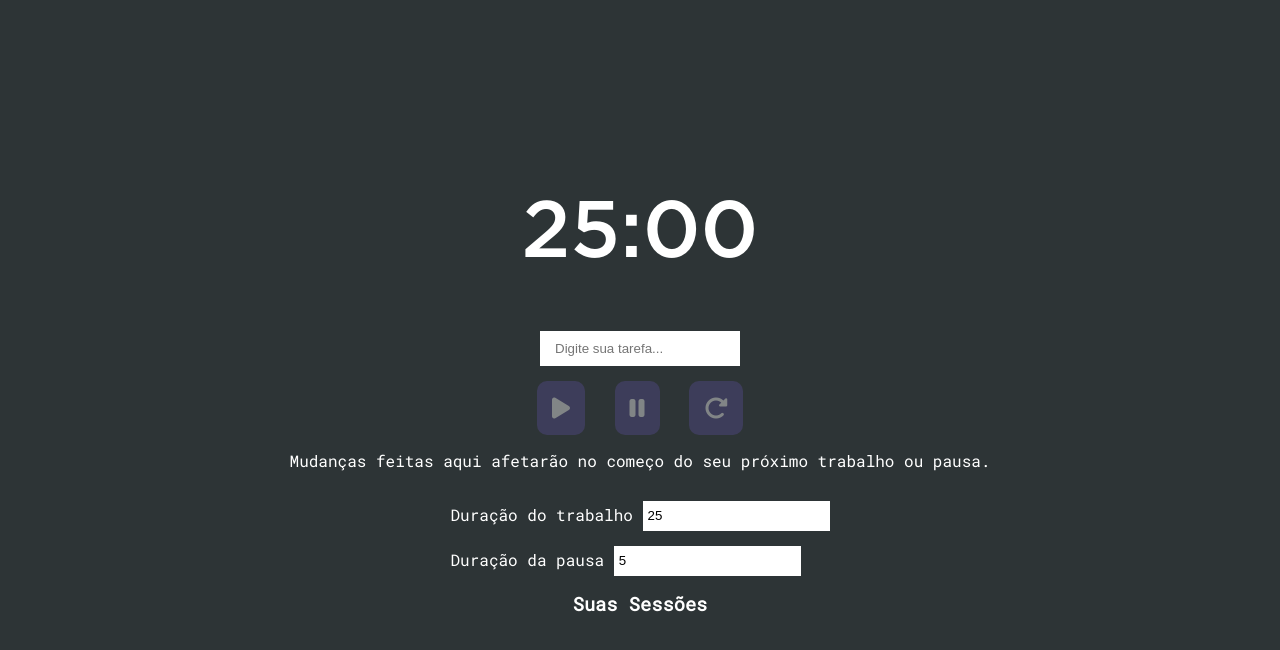
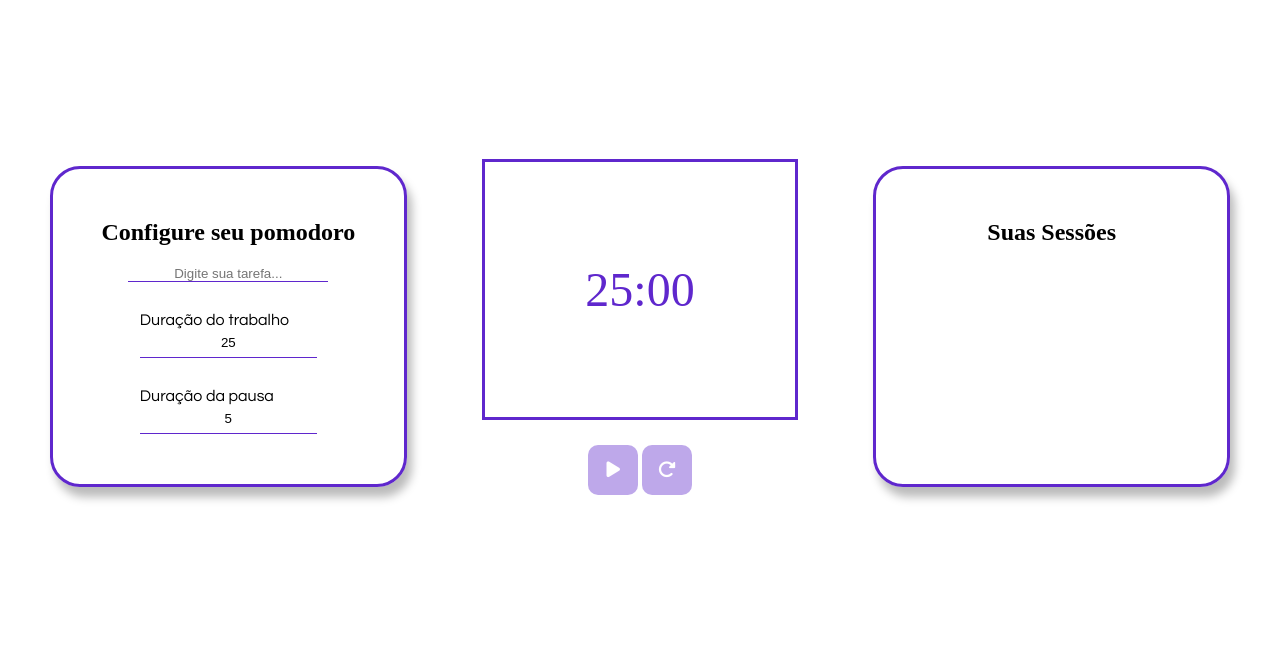
Before and after one commit to gitlherme/pomodoro-clock, a plain HTML site: page index.html in a window 1280 px wide. Drawn offline with Linux system fonts and the light colour scheme; a web font is replaced by a local one.

Commit message:
add changeButton and modify css

```diff
--- /dev/null
+++ b/css/scss/_base.scss
@@ -0,0 +1,7 @@
+* {
+  margin: 0;
+  padding: 0;
+  box-sizing: border-box;
+}
+
+$primary-color: #5f27cd;
--- /dev/null
+++ b/css/scss/_components.scss
@@ -0,0 +1,69 @@
+input {
+  border: none;
+}
+
+input.input-number {
+  height: 30px;
+  border-bottom: 1px solid $primary-color;
+  background-color: transparent;
+  text-align: center;
+}
+
+input::-webkit-outer-spin-button,
+input::-webkit-inner-spin-button {
+    /* display: none; <- Crashes Chrome on hover */
+    -webkit-appearance: none;
+    margin: 0; /* <-- Apparently some margin are still there even though it's hidden */
+}
+
+input[type=number] {
+    -moz-appearance:textfield;
+}
+
+button.btn {
+  width: 50px;
+  height: 50px;
+  cursor: pointer;
+  border-radius: 20%;
+  border: none;
+  opacity: .4;
+  background-color: $primary-color;
+  color: #FFF;
+  font-size: 18px;
+  transform: all 2s ease-in-out;
+}
+
+button.btn{
+  &:hover {
+    opacity: 1;
+  }
+}
+
+#clock {
+  border: 3px solid $primary-color;
+  margin-bottom: 25px;
+  font-size: 48px;
+  padding: 100px;
+  color: $primary-color;
+  font-family: 'Viga';
+}
+
+.card {
+  padding: 50px 20px;
+  border: 3px solid $primary-color;
+  box-shadow: 5px 10px 10px #bbb;
+}
+
+#pomodoro-clock-task {
+  background-color: transparent;
+  width: 200px;
+  border-bottom: 1px solid $primary-color;
+  margin-top: 20px;
+  text-align: center;
+}
+
+@media screen and (min-width: 968px) {
+  .card {
+    border-radius: 30px;
+  }
+}
--- /dev/null
+++ b/css/scss/_layout.scss
@@ -0,0 +1,69 @@
+main {
+  width: 100%;
+  height: 100vh;
+  font-family: 'Questrial', sans-serif;
+}
+
+h3 {
+  font-family: 'Viga';
+  font-size: 1.5rem;
+}
+
+.left-side {
+  display: flex;
+  flex-direction: column;
+  align-items: center;
+  margin: 20px;
+}
+
+.center {
+  display: flex;
+  flex-direction: column;
+  justify-content: center;
+  align-items: center;
+}
+
+.right-side {
+  display: flex;
+  flex-direction: column;
+  align-items: center;
+  margin: 20px;
+}
+
+.pomodoro-input {
+  display: flex;
+  flex-direction: column;
+}
+
+
+@media screen and (min-width: 968px) {
+  main {
+    display: grid;
+    grid-template-columns: repeat(6, 1fr);
+    grid-template-rows: repeat(4, 1fr);
+  }
+
+  .left-side {
+    grid-column: 1 / 3;
+    grid-row-start: 2;
+    margin-left: 50px;
+  }
+
+  .center {
+    grid-column: 3 / 5;
+    grid-row-start: 2;
+  }
+
+  .right-side {
+    grid-row-start: 2;
+    grid-column: 5 / 7;
+    margin-right: 50px;
+  }
+
+  .pomodoro-input {
+    display: flex;
+    flex-direction: column;
+    margin-top: 30px;
+  }
+
+}
--- /dev/null
+++ b/css/scss/main.scss
@@ -0,0 +1,4 @@
+@import url('https://fonts.googleapis.com/css?family=Viga|Questrial&display=swap');
+@import 'base';
+@import 'components';
+@import 'layout'
--- a/index.html
+++ b/index.html
@@ -7,46 +7,62 @@
   </head>
   <body>
     <main>
-      <div id="clock">
-        <span>25:00</span>
-      </div>
+      <div class="left-side card">
+        <h3>Configure seu pomodoro</h3>
         <div>
-        <input type="text" id="pomodoro-clock-task" placeholder="Digite sua tarefa..." />
-      </div>
-      <div class="actions">
-        <button class="btn" id="start">
-          <i class="fas fa-play"></i>
-        </button>
-        <button class="btn" id="pause">
-          <i class="fas fa-pause"></i>
-        </button>
-        <button class="btn" id="reset">
-          <i class="fas fa-redo-alt"></i>
-        </button>
-      </div>
-      <div id="pomodoro-clock-title">
-        <span>
-          Mudanças feitas aqui afetarão no começo do seu próximo trabalho ou pausa.
-        </span>
+          <input
+            type="text"
+            id="pomodoro-clock-task"
+            placeholder="Digite sua tarefa..."
+          />
         </div>
         <div id="pomodoro-clock-actions">
           <div class="pomodoro-input">
             <label>Duração do trabalho</label>
-          <input name="input-work-duration" id="input-work-duration" class="input-number" type="number" />
+            <input
+              name="input-work-duration"
+              id="input-work-duration"
+              class="input-number"
+              type="number"
+            />
           </div>
           <div class="pomodoro-input">
             <label>Duração da pausa</label>
-          <input name="input-break-duration" id="input-break-duration" class="input-number" type="number" />
+            <input
+              name="input-break-duration"
+              id="input-break-duration"
+              class="input-number"
+              type="number"
+            />
           </div>
         </div>
-      <div id="pomodoro-infos">
+      </div>
+
+
+      <div class="center">
+        <div id="clock">
+          <span>25:00</span>
+        </div>
+        <div class="actions">
+          <button class="btn" id="start">
+            <i class="fas fa-play" id="button-play-pause-i"></i>
+          </button>
+          <button class="btn" id="reset">
+            <i class="fas fa-redo-alt" id="button-reset-i"></i>
+          </button>
+        </div>
+      </div>
+      <div id="pomodoro-infos" class="right-side card">
         <h3>Suas Sessões</h3>
-        <ul id="pomodoro-sessions">
-        </ul>
+        <ul id="pomodoro-sessions"></ul>
       </div>
     </main>
 
-    <script src="js/clock.js"></script>
-    <script src="https://kit.fontawesome.com/2f1642c9ea.js" crossorigin="anonymous"></script>
+    <script src="src/js/clock.js"></script>
+    <script src="src/js/changeButton.js"></script>
+    <script
+      src="https://kit.fontawesome.com/2f1642c9ea.js"
+      crossorigin="anonymous"
+    ></script>
   </body>
 </html>
--- /dev/null
+++ b/src/js/changeButton.js
@@ -0,0 +1,14 @@
+const buttonPlayPause =  document.querySelector('#button-play-pause-i')
+const buttonReset = document.querySelector('#button-reset-i')
+
+buttonPlayPause.addEventListener('click', () => {
+  if (buttonPlayPause.className === 'fas fa-play') {
+    buttonPlayPause.className = 'fas fa-pause'
+  } else {
+    buttonPlayPause.className = 'fas fa-play'
+  }
+})
+
+buttonReset.addEventListener('click', () => {
+    buttonPlayPause.className = 'fas fa-play'
+})
--- a/js/clock.js
+++ b/src/js/clock.js
@@ -31,10 +31,6 @@
 
 startButton.addEventListener('click', () => {
   toggleClock()
-})
-
-pauseButton.addEventListener('click', () => {
- toggleClock()
 })
 
 resetButton.addEventListener('click', () => {
```
Also changed, not shown: css/main.css, 1 other file. Lines whose indentation alone changed are shown as unchanged.
